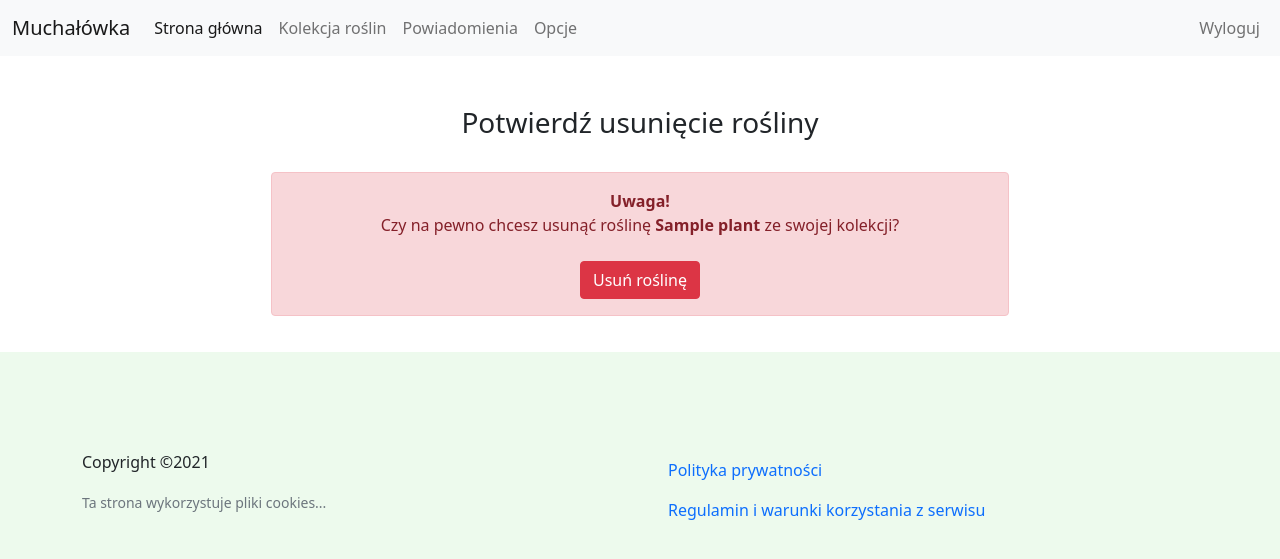
After one commit to mariuszkrzyzopolski/BYT, a Flask app: page /remove/1 in a window 1280 px wide. The commit adds this page. Shown: the top 559 px of the page. Run offline with Flask 2, Linux system fonts and the light colour scheme; the visitor is signed in with stand-in values (Sample User, id 1); tables that the repository leaves empty hold one stand-in row (values such as "Sample post").

Commit message:
usuwanie roslin

```diff
--- a/app.py
+++ b/app.py
@@ -108,6 +108,21 @@ def add_to_account():
     db.session.commit()
     return redirect(url_for("collection"))
 
+@app.route("/remove/<plant_id>", methods=['GET', 'POST'])
+def remove(plant_id):
+    if session.get("logged_in") is not None:
+        name = session.get('username')
+        user =  User.query.filter_by(username=name).first()
+        plant = Plant.query.filter_by(id=plant_id, ownership=user.id).first()
+        if plant is not None:
+            if request.method == 'GET':
+                return render_template('confirmRemove.html', roslina=plant)
+            if request.method == 'POST':
+                plant.ownership = None
+                db.session.commit()
+                return redirect(url_for("collection"))
+
+
 
 @app.route("/addList")
 def add_list():
--- a/templates/base.html
+++ b/templates/base.html
@@ -7,7 +7,7 @@
   <meta name="viewport" content="width=device-width, initial-scale=1.0">
   <link href="https://cdn.jsdelivr.net/npm/bootstrap@5.1.3/dist/css/bootstrap.min.css" rel="stylesheet"
     integrity="sha384-1BmE4kWBq78iYhFldvKuhfTAU6auU8tT94WrHftjDbrCEXSU1oBoqyl2QvZ6jIW3" crossorigin="anonymous">
-  <link rel="stylesheet" href="static/css/style.css">
+  <link rel="stylesheet" href="/static/css/style.css">
   <title>Muchałowka</title>
 </head>
 
--- /dev/null
+++ b/templates/confirmRemove.html
@@ -0,0 +1,32 @@
+
+{% extends "base.html" %}
+
+{% block content %}
+    <!-- Block -->
+    <main>
+      <!-- 2Columns-Block -->
+      <div class="container">
+        <div class="row">
+            <form method="POST" action="" name="confirmDelete">
+              <div class="row g-3 text-center">
+                <div class="col-12"><h3>Potwierdź usunięcie rośliny</h3></div>
+              </div>
+              <br>
+              <div class="row g-3 justify-content-md-center">
+                <div class="col-md-8 text-center">
+                  <div class="alert alert-danger" role="alert">
+                  <strong>Uwaga!</strong><br>Czy na pewno chcesz usunąć roślinę <b>{{ roslina.name }}</b> ze swojej kolekcji?
+                  <br><br>
+                  <input type="submit" value="Usuń roślinę" name="deletePlant" class="btn btn-danger">
+                  </div>
+                 </div>
+              </div>
+            </form>
+          </div>
+        </div>
+      </div>
+      <!-- Columns-Block-End -->
+    </main>
+    <!-- Block-End -->
+    <!-- Footer -->
+    {% endblock %}
--- a/templates/kolekcja_roslin.html
+++ b/templates/kolekcja_roslin.html
@@ -33,7 +33,7 @@
                   <div class="card-body">
                     <h5 class="card-title">{{ roslina.name }}</h5>
                     <p class="card-text">{{ roslina.description }}</p>
-                    <a class="btn btn-danger">Usuń</a>
+                    <a href="{{ url_for('remove', plant_id=roslina.id) }}" class="btn btn-danger">Usuń</a>
                   </div>
                 </div>
 
```
